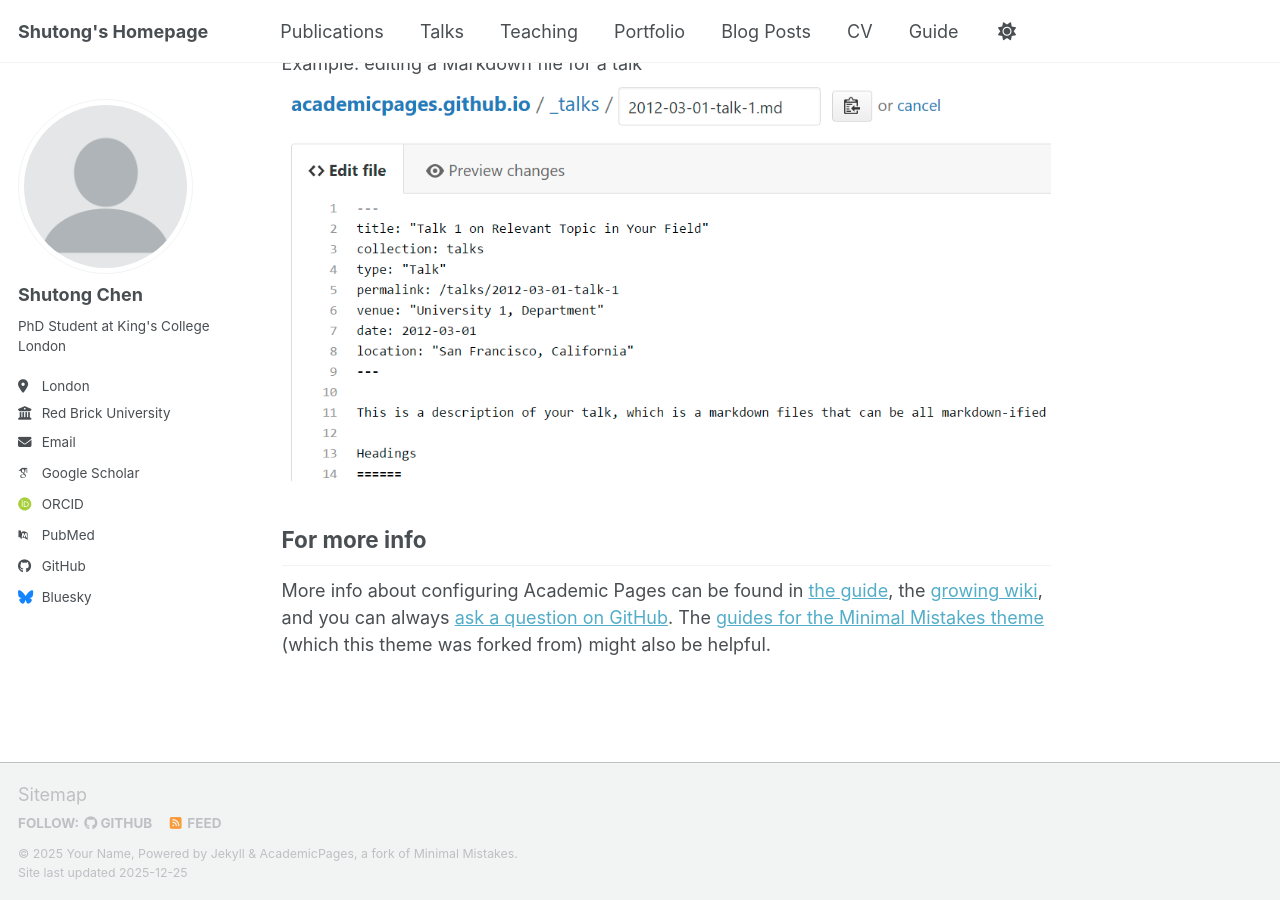
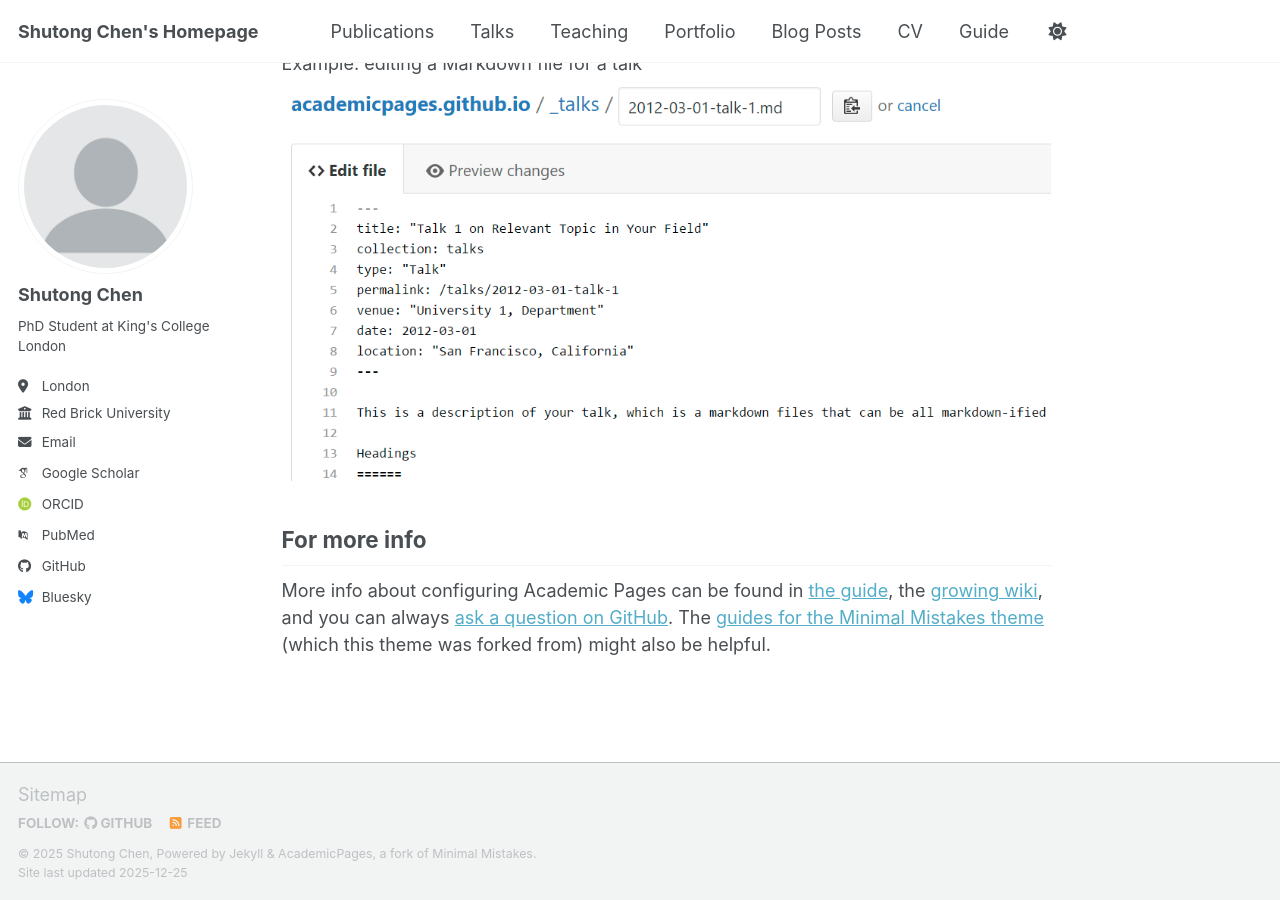
Before and after one commit to shutong-chen/shutong-chen.github.io, a Jekyll site: the page built from _pages/about.md, in a window 1280 px wide and 900 px high, scrolled down 2718 px. Built offline with Jekyll 4.4.1, drawn with Linux system fonts in a browser that asks for light colours; some web fonts are replaced; a script bundle is joined from its source files by our own code; library files that are not in the unit come from our copies.

Commit message:
Update _config.yml

```diff
--- a/_config.yml
+++ b/_config.yml
@@ -7,16 +7,16 @@
 # server process.
 
 # Basic Site Settings
-locale                   : "en-US"
+locale                   : "en-GB"
 site_theme               : "default" # the available themes options are "default", "air", "sunrise", "mint", "dirt" and "contrast"
-title                    : "Shutong's Homepage"
+title                    : "Shutong Chen's Homepage"
 title_separator          : "-"
-name                     : &name "Your Name"
+name                     : &name "Shutong Chen"
 description              : &description "Your Name's academic portfolio"   # Update this with a general description of your site, this is the default if not overridden by a page
-url                      : https://academicpages.github.io # The base hostname & protocol for your site e.g. "https://[your GitHub username].github.io",
+url                      : https://shutongchen.github.io # The base hostname & protocol for your site e.g. "https://[your GitHub username].github.io",
                                                            # or if you already have some other page hosted on Github then use "https://[your GitHub username].github.io/[Your Repo Name]"
 baseurl                  : "" # the subpath of your site, e.g. "/blog"
-repository               : "academicpages/academicpages.github.io"
+repository               : "shutongchen/shutongchen.github.io"
 
 # Site Author - The following control what appear as part of the author content on the side bar.
 #               If a field is blank the icon and link will not appear, otherwise it will be shown.
```
